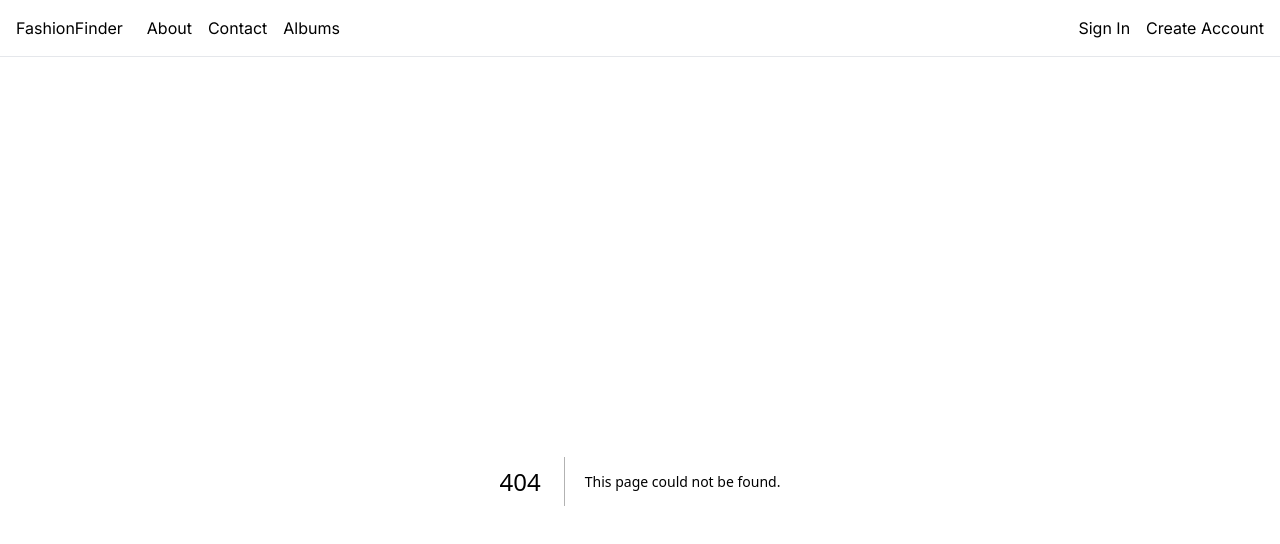
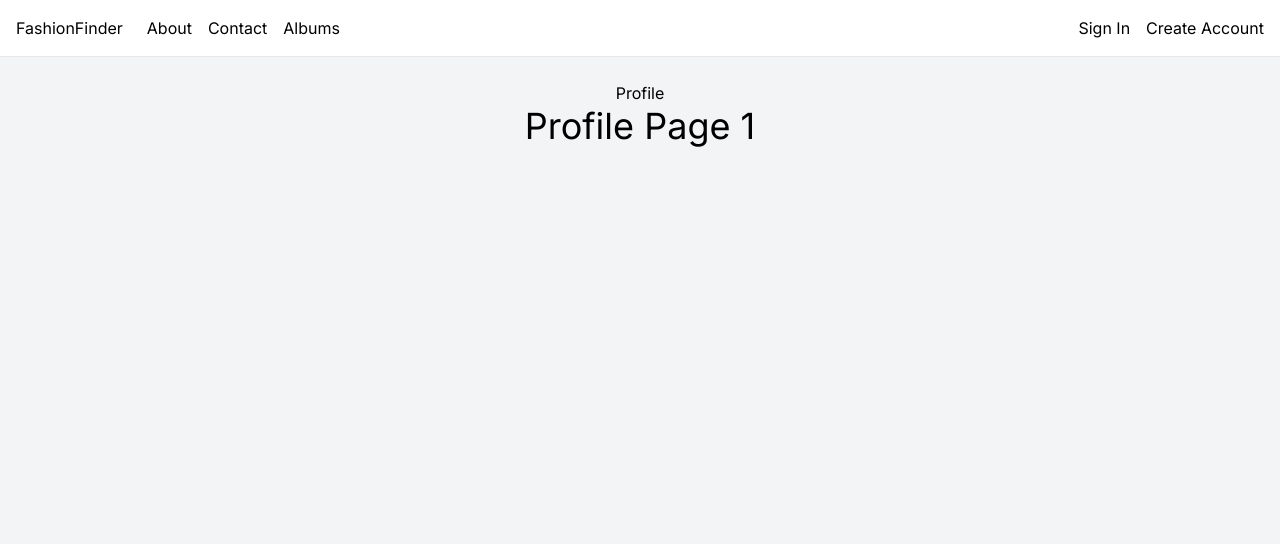
Before and after one commit to Alexgjek/AI_FashionFinder, a Next.js app in the folder fashionFinder-frontend/: page /profile/1 in a window 1280 px wide. Before the commit this address had no page. Shown: the top 544 px of the page. Built offline with nearby package versions, Linux system fonts and the light colour scheme.

Commit message:
Created profile folder which will be used for when the user is logged in. Created the [id] directory which will grab the users id and display it on page

```diff
--- /dev/null
+++ b/fashionFinder-frontend/src/app/profile/[id]/page.js
@@ -0,0 +1,12 @@
+export default function UserProfile({params}) {
+  return (
+    <div className="flex flex-col items-center justify-center">
+      <h1>
+        Profile
+      </h1>
+      <hr />
+      <p className="text-4xl">Profile Page {params.id}</p>
+    </div>
+  );
+
+}
--- /dev/null
+++ b/fashionFinder-frontend/src/app/profile/page.js
@@ -0,0 +1,12 @@
+export default function ProfilePage() {
+  return (
+    <div className="flex flex-col items-center justify-center">
+      <h1>
+        Profile
+      </h1>
+      <hr />
+      <p>Profile Page</p>
+    </div>
+  );
+
+}
```
